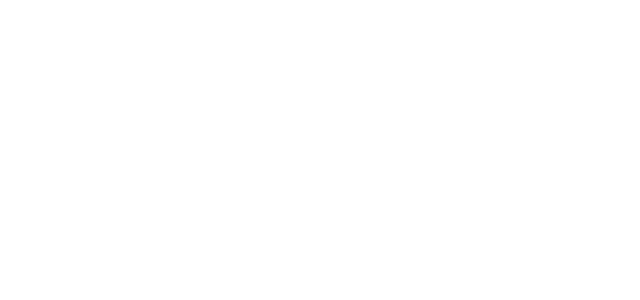
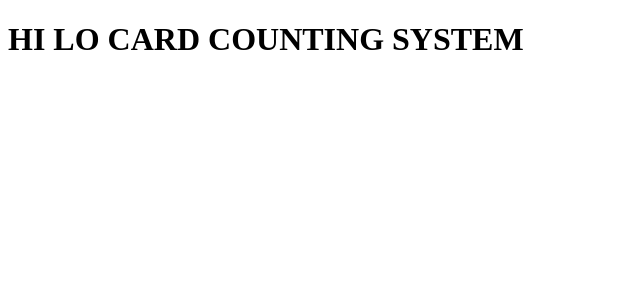
Before and after one commit to jacobaperez/counting-cards, a React app: page /hilo in a window 1280 px wide. Shown: the top 300 px of the page, without its empty margins (0-640 px from the left). Built offline with nearby package versions, Linux system fonts and the light colour scheme; the HTML template or start-up script is replaced by a standard one.

Commit message:
[ops] - add wildcard route to server - get routes finished

```diff
--- a/client/src/components/App.jsx
+++ b/client/src/components/App.jsx
@@ -1,23 +1,19 @@
 import React from 'react'
 import { Route, Switch } from 'react-router-dom';
 import LandingPage from './LandingPage/LandingPage.jsx';
+import HiLo from './HiLo/Hilo.jsx';
 
 class App extends React.Component {
   constructor() {
     super();
-    // state = {
-    //   count: 0,
-    //
-    // }
-    //
   }
 
   render() {
     return (<div>
       <Switch>
         <Route exact path="/" component={LandingPage} />
+        <Route path="/hilo" component={HiLo} />
       </Switch>
-
     </div>)
   }
 }
--- /dev/null
+++ b/client/src/components/HiLo/HiLo.jsx
@@ -0,0 +1,18 @@
+import React from 'react'
+
+class HiLo extends React.Component {
+  constructor() {
+    super();
+  }
+
+  render () {
+    return (
+      <div>
+        <h1>HI LO CARD COUNTING SYSTEM</h1>
+
+      </div>
+    )
+  }
+}
+
+export default HiLo;
--- a/client/src/components/LandingPage/LandingPage.jsx
+++ b/client/src/components/LandingPage/LandingPage.jsx
@@ -1,6 +1,5 @@
 import React from 'react'
-import PropTypes from 'prop-types'
-
+import { Link } from 'react-router-dom';
 class LandingPage extends React.Component {
   constructor() {
     super();
@@ -15,7 +14,7 @@
           </button>
           <ul className="dropdown-menu">
             <li>
-              <a href="#">Hi-Lo</a>
+              <Link to="/hilo">Hi-Lo </Link>
             </li>
             <li className="disabled">
               <a href="#">K-O (Coming Soon)</a>
```
Also changed, not shown: 1 other file (tests, documents, lock files or other folders).
